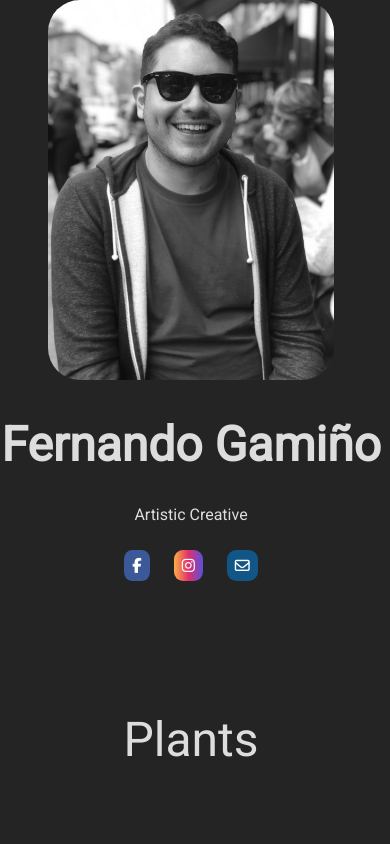
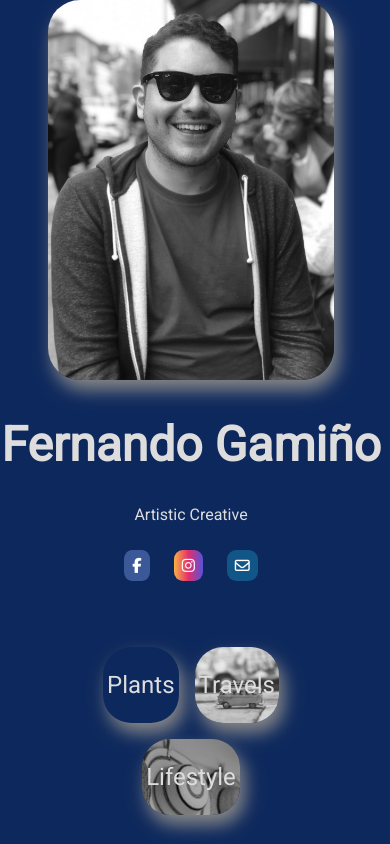
Before and after one commit to Fernando-Gamino/Fernando-Gamino.github.io, a plain HTML site: page index.html in a window 390 px wide. Shown: the top 844 px of the page. Drawn offline with Linux system fonts and the light colour scheme.

Commit message:
added axolotl to coming soon and new background color

```diff
--- a/styles.css
+++ b/styles.css
@@ -5,7 +5,7 @@ body {
   width: 100%;
   height: auto;
   box-sizing: border-box;
-  background: rgb(36, 36, 36);
+  background: rgb(13, 40, 92);
 }
 
 .flex-container {
@@ -20,12 +20,13 @@ body {
 /* Left Section */
 .img-section {
   text-align: center;
-  background: rgb(36, 36, 36);
+  background: rgb(13, 40, 92);
 }
 
 .main-img {
   width: 75%;
   border-radius: 2rem;
+  box-shadow: 5px 10px 18px #888888;
   min-width: 200px;
   -webkit-filter: grayscale(100%); /* Safari 6.0 - 9.0 */
   filter: grayscale(100%);
@@ -111,9 +112,9 @@ body {
   flex-direction: row;
   justify-content: center;
   flex: 33%;
-  margin-top: 3rem;
+  margin: 3rem 3rem;
   align-items: center;
-  background: rgb(36, 36, 36);
+  background: rgb(13, 40, 92);
 }
 
 .button-section {
@@ -125,6 +126,7 @@ body {
   padding: 4rem 6rem;
   margin: 0 2rem 4rem 2rem;
   border-radius: 2rem;
+  box-shadow: 5px 10px 18px #888888;
   font-size: 3rem;
   text-align: center;
   line-height: normal;
@@ -148,9 +150,10 @@ body {
 
 @media screen and (max-width: 700px) {
   .btn {
-    /* padding: 5rem 3.5rem; */
-    padding: 4rem 2.5rem;
+    padding: 1.5rem 0.25rem;
+    border-radius: 1.75rem;
     margin: 0.5rem 0.5rem;
+    font-size: 1.5rem;
   }
   .flex-container {
     padding-right: 0.5rem;
@@ -161,6 +164,12 @@ body {
 }
 
 /* Coming Soon */
+.coming-soon {
+  padding: 8rem 0;
+  background-image: url(/images/axolotl.png);
+  background-repeat: no-repeat;
+  background-position: center;
+}
 .soon-text {
   text-align: center;
   color: #ddd;
```
Also changed, not shown: images/axolotl.png (added).
